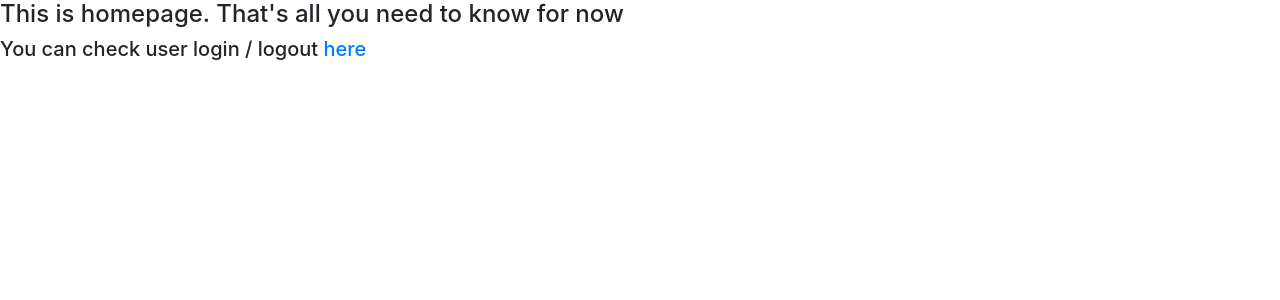
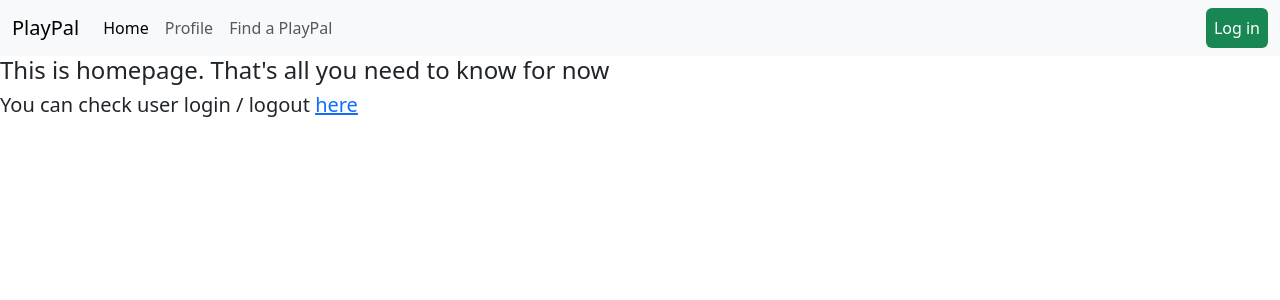
Before and after one commit to JoseEscauriza/PlayPal, a Django app: page / in a window 1280 px wide. Shown: the top 300 px of the page. Run offline with Django 4.2, Linux system fonts and the light colour scheme; some libraries are stand-ins or nearby versions.

Commit message:
implemented navbar and latest Bootstrap installation params

```diff
--- a/static/css/main.css
+++ b/static/css/main.css
@@ -12,5 +12,5 @@
 }
 
 .text-xxs {
-  font-size: 0.90rem; /* Adjust the font size as needed */
+  font-size: 0.9rem; /* Adjust the font size as needed */
 }
--- a/templates/base.html
+++ b/templates/base.html
@@ -7,19 +7,51 @@
     <meta name="viewport" content="width=device-width, initial-scale=1.0">
 
     <title>{% block title %} PlayPal Application {% endblock %}</title>
-    <link rel="stylesheet" href="https://maxcdn.bootstrapcdn.com/bootstrap/4.5.2/css/bootstrap.min.css">
-    <link href='//fonts.googleapis.com/css?family=Lobster&subset=latin,latin-ext' rel='stylesheet' type='text/css'>
+
 
     {% block stylesheet %}
+    <link href="https://cdn.jsdelivr.net/npm/bootstrap@5.3.2/dist/css/bootstrap.min.css" rel="stylesheet" integrity="sha384-T3c6CoIi6uLrA9TneNEoa7RxnatzjcDSCmG1MXxSR1GAsXEV/Dwwykc2MPK8M2HN" crossorigin="anonymous">
     <link rel="stylesheet" type="text/css" href="{% static 'css/main.css' %}">
+    <link href='//fonts.googleapis.com/css?family=Lobster&subset=latin,latin-ext' rel='stylesheet' type='text/css'>
     {% endblock %}
 
     {% block javascript %}
+    <script defer src="https://cdn.jsdelivr.net/npm/bootstrap@5.3.2/dist/js/bootstrap.bundle.min.js" integrity="sha384-C6RzsynM9kWDrMNeT87bh95OGNyZPhcTNXj1NW7RuBCsyN/o0jlpcV8Qyq46cDfL" crossorigin="anonymous"></script>
     <script src="{% static 'js/main.js' %}"></script>
     {% endblock %}
 
 </head>
 <body>
+    <nav class="navbar navbar-expand-lg navbar-light bg-light">
+  <div class="container-fluid">
+    <a class="navbar-brand" href="#">PlayPal</a>
+    <button class="navbar-toggler btn-outline-success" type="button" data-bs-toggle="collapse" data-bs-target="#navbarNav" aria-controls="navbarNav" aria-expanded="false" aria-label="Toggle navigation">
+      <span class="navbar-toggler-icon"></span>
+    </button>
+    <div class="collapse navbar-collapse" id="navbarNav">
+        <ul class="navbar-nav">
+            <li class="nav-item">
+            <a class="nav-link active" aria-current="page" href="#">Home</a>
+            </li>
+            <li class="nav-item">
+                <a class="nav-link" href="{% url 'own_profile' %}">Profile</a>
+            </li>
+            <li class="nav-item">
+                <a class="nav-link" href="#">Find a PlayPal</a>
+            </li>
+        </ul>
+        <ul class="navbar-nav ms-auto">
+            <li class="nav-item">
+                {% if user.is_authenticated %}
+                <a class="nav-link bg-danger text-white rounded" href="{% url 'logout' %}">Log out</a>
+                {% else %}
+                <a class="nav-link bg-success text-white rounded" href="{% url 'login' %}">Log in</a>
+                {% endif %}
+            </li>
+        </ul>
+    </div>
+  </div>
+</nav>
 <main>
     {% block content %}
 
--- a/templates/user/user_page_own.html
+++ b/templates/user/user_page_own.html
@@ -9,12 +9,6 @@
 {% block content %}
 
 <section style="background-color: #eee;" class="text-xxs">
-    <form method="post" action="{% url 'logout' %}">
-        {% csrf_token %}
-        <div class="text-right text-lg-start mt-4 pt-2">
-            <button id="logout-button" type="submit" class="btn btn-primary btn-lg">Logout</button>
-        </div>
-    </form>
 
     <div class="container py-5">
 
```
Also changed, not shown: apps/user/views.py (line endings or trailing spaces), config/settings/base.py (line endings or trailing spaces). Lines whose indentation alone changed are shown as unchanged.
